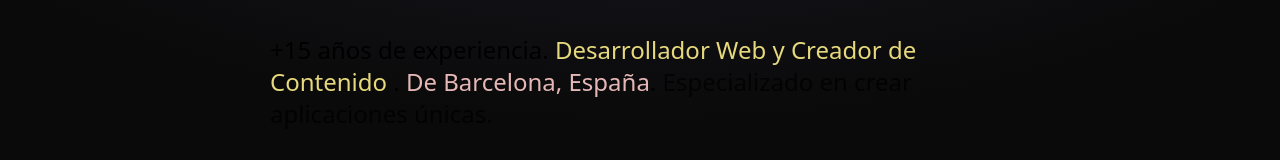
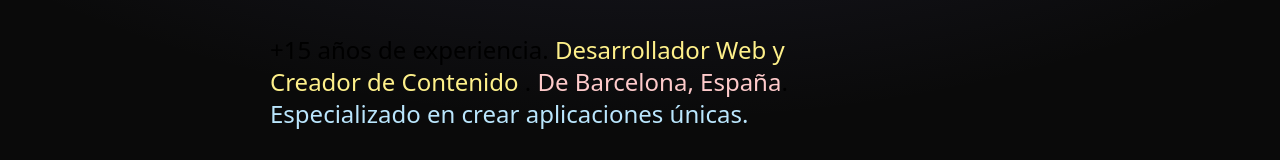
Before and after one commit to midudev/porfolio.dev, an Astro site: page / in a window 1280 px wide. Shown: the part 358-518 px from the top of the page. Built offline with nearby package versions, Linux system fonts and the light colour scheme; Astro itself is replaced by a stand-in of ours.

Commit message:
Minor fixes

```diff
--- a/src/pages/index.astro
+++ b/src/pages/index.astro
@@ -35,12 +35,12 @@ import Projects from "../components/Projects.astro"
           <Badge>Disponible para trabajar</Badge>
         </a>
       </h1>
-      <h2 class="text-xl lg:text-2xl text-wrap max-w-[700px]">
-        <span>+15 años de experiencia.</span><span class="text-yellow-200/90">
+      <h2 class="text-xl lg:text-2xl text-balance max-w-[700px]">
+        <span>+15 años de experiencia.</span><span class="text-yellow-200">
           Desarrollador Web y Creador de Contenido</span
         >
-         .<span class="text-red-200/90"> De Barcelona, España</span>.
-        <span class="opacity-75"
+         .<span class="text-red-200"> De Barcelona, España</span>.
+        <span class="text-sky-200"
           >Especializado en crear aplicaciones únicas.</span
         >
       </h2>
```
